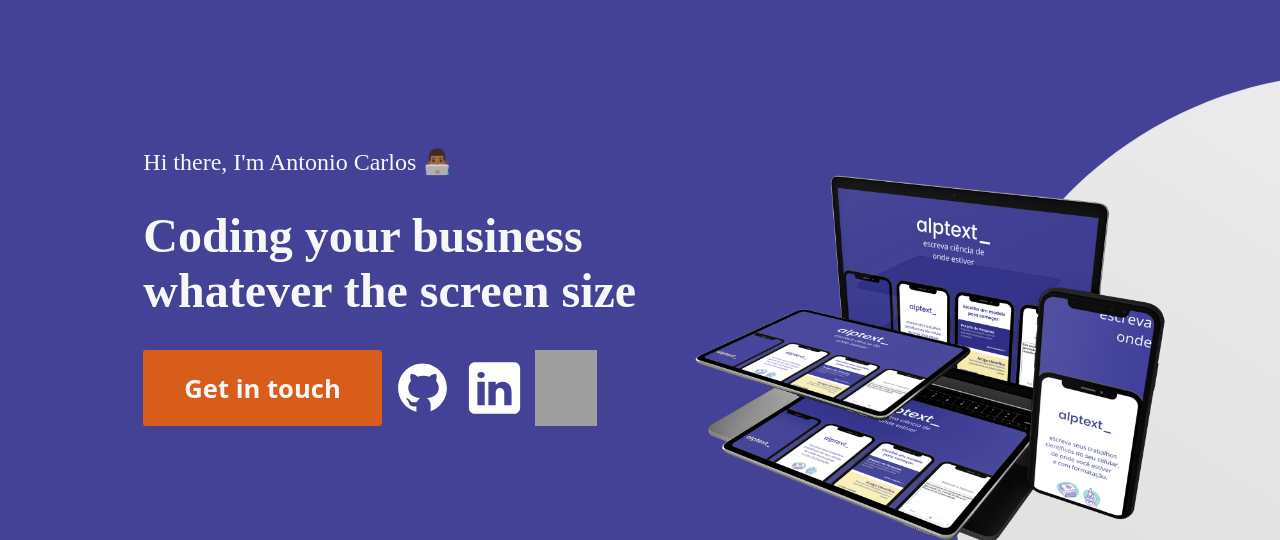
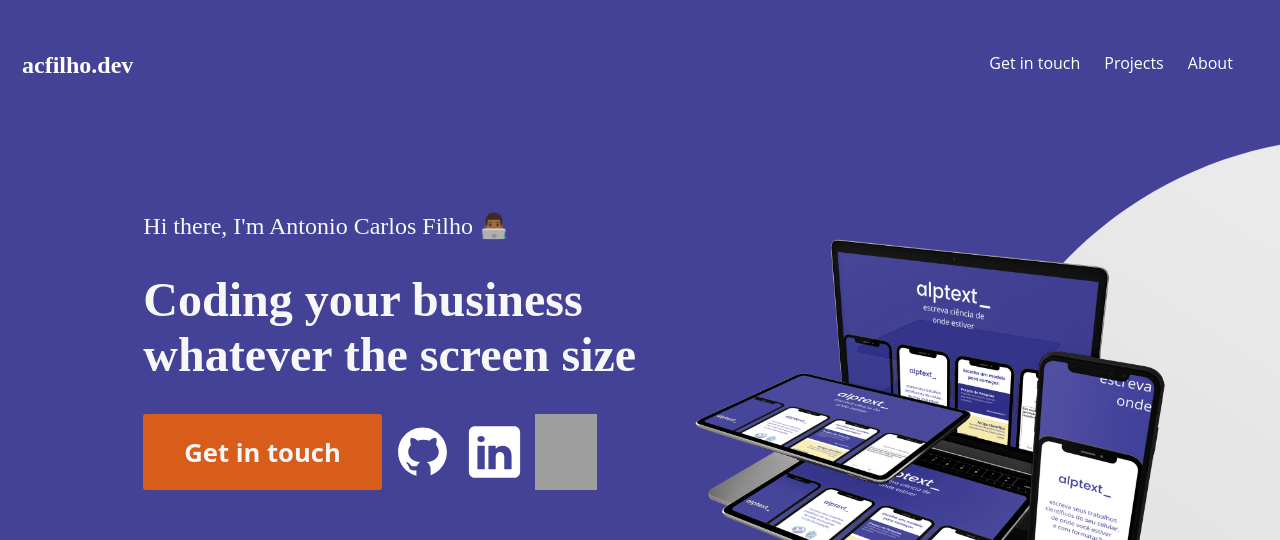
Before and after one commit to acf77/acf-portfolio, a React (Create React App) app: page / in a window 1280 px wide. Shown: the top 540 px of the page. Built offline with nearby package versions, Linux system fonts and the light colour scheme; grey boxes are pictures that could not be loaded.

Commit message:
added navbar with shrink and glass effect for bigger screens

```diff
--- a/src/App.css
+++ b/src/App.css
@@ -8,7 +8,15 @@ html {
 
 /* Mobile ------------------------------------- */
 
-@media screen and (max-device-width: 540px) {
+@media screen and (max-device-width: 766px) {
+  .flex-hero-container {
+    display: flex;
+    flex-direction: row;
+    flex-wrap: nowrap;
+    padding: 10%;
+    background-image: url("./assets/acf-portfolio-bg.png");
+  }
+
   .heroImage {
     display: none;
   }
@@ -21,7 +29,7 @@ html {
   }
 
   .hero-subtitle {
-    font-size: 1.25rem;
+    font-size: 1rem;
     text-align: center;
     font-family: "Poppins";
     color: white;
@@ -130,14 +138,6 @@ body {
   width: 100%;
 }
 
-.flex-hero-container {
-  display: flex;
-  flex-direction: row;
-  flex-wrap: nowrap;
-  padding: 10%;
-  background-image: url("./assets/acf-portfolio-bg.png");
-}
-
 .flex-left {
   width: 100%;
   height: 100%;
@@ -183,6 +183,15 @@ body {
 /* Bigger screens */
 
 @media screen and (min-device-width: 767px) {
+  .flex-hero-container {
+    display: flex;
+    flex-direction: row;
+    flex-wrap: nowrap;
+    margin-top: 5%;
+    padding: 10%;
+    background-image: url("./assets/acf-portfolio-bg.png");
+  }
+
   .hero-title {
     color: #f7f7f7;
     align-items: flex-end;
@@ -231,7 +240,7 @@ body {
   .about-me-flex-left > img {
     border-radius: 50%;
     padding: 10%;
-    width: 60%;
+    width: 80%;
     margin-left: 10%;
   }
 
--- a/src/App.tsx
+++ b/src/App.tsx
@@ -1,15 +1,15 @@
-import React from "react";
+import React, { useState, useEffect } from "react";
 //@ts-ignore
 import Fade from "react-reveal/Fade";
 
 import AboutSlider from "./Components/AboutSlider/AboutSlider";
+import { TopNavBar } from "./Components/TopNavBar/TopNavBar";
 
 import "./App.css";
 
 import heroImage from "./assets/hero-mockup.png";
 import Github from "./assets/icon-github.svg";
 import Linkedin from "./assets/icon-linkedin.svg";
-
 
 function App() {
   function githubLink() {
@@ -23,20 +23,30 @@ function App() {
   }
 
   function rgLink() {
-    const link = "https://www.researchgate.net/profile/Antonio-Silva-Filho-6/research";
+    const link =
+      "https://www.researchgate.net/profile/Antonio-Silva-Filho-6/research";
     window.open(link);
   }
 
   function handleEmail() {
-    const link = "mailto:acfilho@acfilho.dev"
-    window.open(link)
+    const link = "mailto:acfilho@acfilho.dev";
+    window.open(link);
   }
 
   return (
     <body>
+      <TopNavBar
+        logoLink="#flex-hero-container"
+        getInTouchLink="#button"
+        projectsLink=".AboutSlider"
+        aboutLink="#about-me"
+      />
+
       <div className="flex-hero-container">
         <div className="flex-left">
-          <h2 className="hero-subtitle">Hi there, I'm Antonio Carlos 👨🏾‍💻</h2>
+          <h2 className="hero-subtitle">
+            Hi there, I'm Antonio Carlos Filho 👨🏾‍💻
+          </h2>
 
           <h1 className="hero-title">
             Coding your business
@@ -45,7 +55,9 @@ function App() {
           </h1>
 
           <div className="hero-button-icons-flex">
-            <button className="button" onClick={handleEmail}>Get in touch</button>
+            <button className="button" onClick={handleEmail}>
+              Get in touch
+            </button>
             <img
               alt="github-icon"
               src={Github}
--- /dev/null
+++ b/src/Components/TopNavBar/TopNavBar.css
@@ -0,0 +1,71 @@
+/* Mobile screens */
+html {
+  font-size: 100%;
+}
+
+@media screen and (max-device-width: 767px) {
+  .navbar {
+    display: none;
+  }
+}
+
+/* Bigger screens */
+
+@media screen and (min-device-width: 767px) {
+  * {
+    box-sizing: border-box;
+  }
+
+  .navbar {
+    overflow: hidden;
+    background-color: #434297;
+    padding: 40px 10px;
+    transition: 0.4s;
+    position: fixed;
+    width: 100%;
+    top: 0;
+    z-index: 99;
+  }
+
+  .navbar a {
+    float: left;
+    color: white;
+    text-align: center;
+    padding: 12px;
+    text-decoration: none;
+  }
+
+  .navbar-small {
+    overflow: hidden;
+    background-color: rgba(255, 255, 255, 0.15);
+    backdrop-filter: blur(5px);
+    padding: 15px 10px;
+    transition: 0.4s;
+    position: fixed;
+    width: 100%;
+    top: 0;
+    z-index: 99;
+  }
+
+  .navbar-small a {
+    float: left;
+    color: white;
+    text-align: center;
+    padding: 12px;
+    text-decoration: none;
+    border-radius: 4px;
+  }
+
+  #navbar-right {
+    float: right;
+    margin-right: 2%;
+    font-family: "Open Sans";
+    font-size: 1rem;
+  }
+  #logo {
+    font-family: "Poppins";
+    font-size: 1.5rem;
+    font-weight: bold;
+    justify-content: center;
+  }
+}
--- /dev/null
+++ b/src/Components/TopNavBar/TopNavBar.tsx
@@ -0,0 +1,42 @@
+import React, { useEffect, useState } from "react";
+
+import "./TopNavBar.css";
+
+interface TopNavBarProps {
+  logoLink: string;
+  getInTouchLink: string;
+  projectsLink: string;
+  aboutLink: string;
+}
+
+export function TopNavBar({
+  logoLink,
+  getInTouchLink,
+  projectsLink,
+  aboutLink,
+}: TopNavBarProps) {
+  const [isShrunk, setIsShrunk] = useState(false);
+
+  useEffect(() => {
+    if (typeof window !== "undefined") {
+      window.addEventListener("scroll", () =>
+        setIsShrunk(window.scrollY > 600)
+      );
+    }
+  }, []);
+
+  return (
+    <div className={`${isShrunk ? "navbar-small" : "navbar"}`}>
+      <a href={logoLink} id="logo">
+        acfilho.dev
+      </a>
+      <div id="navbar-right">
+        <a id="active" href={getInTouchLink}>
+          Get in touch
+        </a>
+        <a href={projectsLink}>Projects</a>
+        <a href={aboutLink}>About</a>
+      </div>
+    </div>
+  );
+}
```
